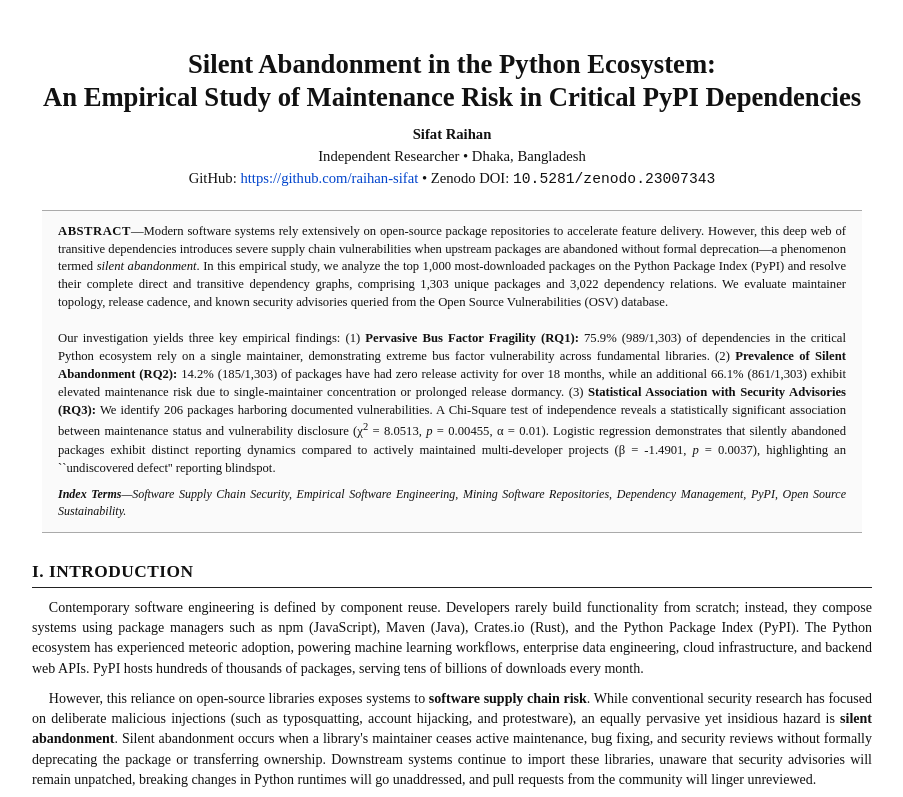
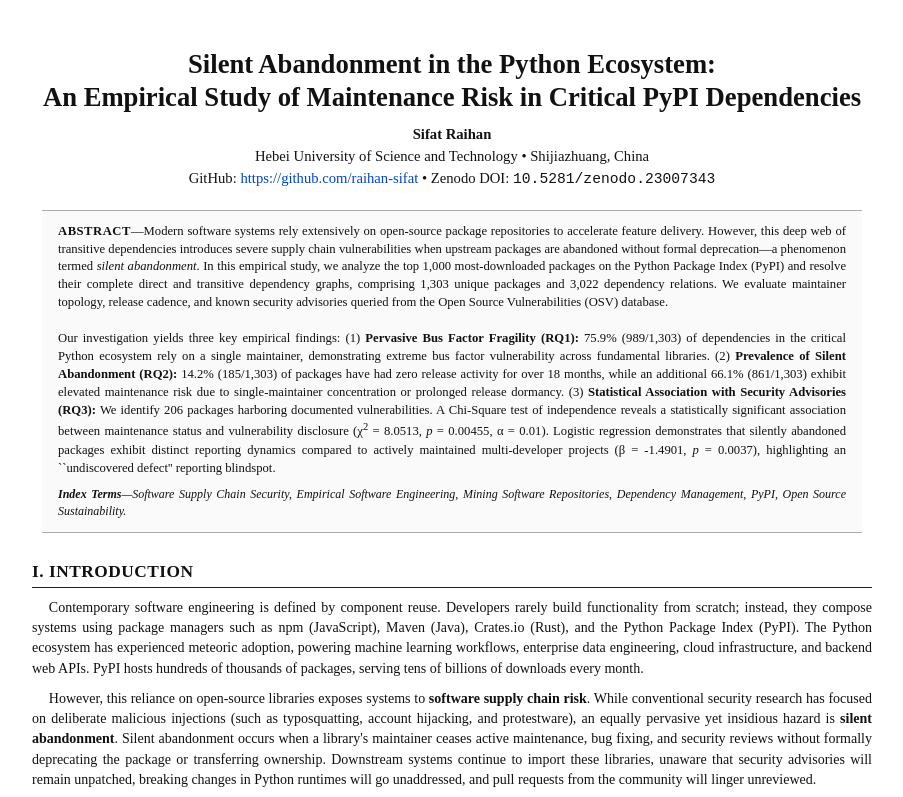
Before and after one commit to raihan-sifat/pypi-dependency-health-study, a plain HTML site: page paper/index.html in a window 1280 px wide. Shown: the top 797 px of the page, without its empty margins (188-1091 px from the left). Drawn offline with Linux system fonts and the light colour scheme.

Commit message:
docs: update author affiliation to Hebei University of Science and Technology

```diff
--- a/paper/index.html
+++ b/paper/index.html
@@ -227,7 +227,7 @@
 
         <div class="authors">
             <strong>Sifat Raihan</strong><br />
-            Independent Researcher &bull; Dhaka, Bangladesh<br />
+            Hebei University of Science and Technology &bull; Shijiazhuang, China<br />
             GitHub:
             <a href="https://github.com/raihan-sifat"
                 >https://github.com/raihan-sifat</a
```
Also changed, not shown: 3 other files.
